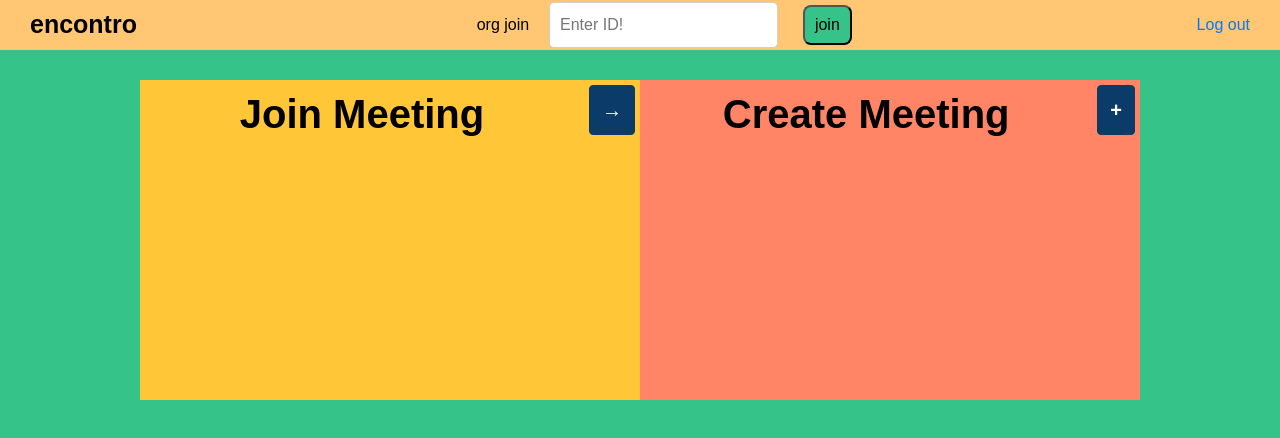
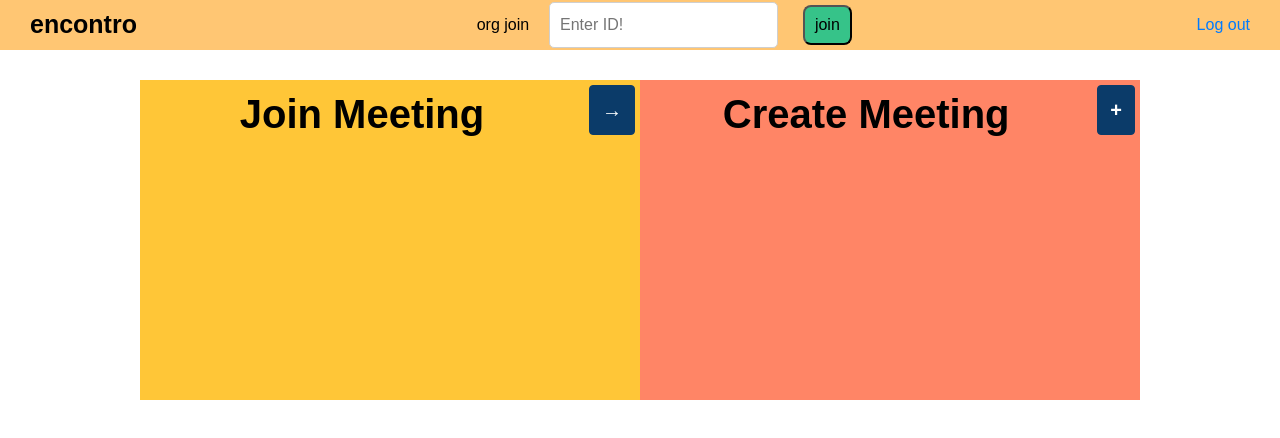
Before and after one commit to robsookim/encontro, a React (Create React App) app in the folder client/: page / in a window 1280 px wide. Shown: the top 438 px of the page. Built offline with nearby package versions, Linux system fonts and the light colour scheme.

Commit message:
fixed paths, nothing should break now

```diff
--- a/client/src/App.js
+++ b/client/src/App.js
@@ -1,7 +1,7 @@
 import React, { Component } from 'react';
 import { BrowserRouter as Router, Route, Switch } from "react-router-dom";
 import './App.css';
-import Create from "./pages/create";
+import Create from "./pages/create/create";
 import Login from "./pages/login/login";
 import Home from "./pages/home/home";
 import Join from "./pages/join/join";
--- a/client/src/pages/create/create.css
+++ b/client/src/pages/create/create.css
@@ -14,12 +14,12 @@
   padding: 0;
 }
 
-body{
+/* body{
   font-family: 'Times New Roman', Times, serif;
   line-height: 1.5;
   color: #333333;
   text-decoration: none;
-}
+} */
 
 /* ************************************************************************************************************************ */
 /* create meeting page **************************************************************************************************** */
--- a/client/src/pages/create/create.js
+++ b/client/src/pages/create/create.js
@@ -1,8 +1,8 @@
 import React, { Component } from "react";
-import { Input, TextArea, FormBtn } from "../components/Form";
-import API from "../utils/API.js";
+import { Input, TextArea, FormBtn } from "../../components/Form";
+import API from "../../utils/API.js";
 import "./create.css";
-import AgendaItem from "../components/AgendaItem";
+import AgendaItem from "../../components/AgendaItem";
 import axios from "axios"
 
 class Create extends Component {
--- a/client/src/pages/home/home.css
+++ b/client/src/pages/home/home.css
@@ -6,10 +6,10 @@ navy - #0b3b69
 white - #ffffff
 */
 
-body{
+/* body{
     background-color: #36c389;
     position: relative;
-}
+} */
 
 .container-fluid{
     text-align: center;
--- a/client/src/pages/join/join.css
+++ b/client/src/pages/join/join.css
@@ -17,7 +17,7 @@
 
 body{
   /* background-color: #0b3b69;  */
-  background-color: #36c389;
+  /* background-color: #36c389;  */
   font-family: Cambria, Cochin, Georgia, Times, 'Times New Roman', serif;
   /* background-color: #7CA091;  */
   color: black;
```
